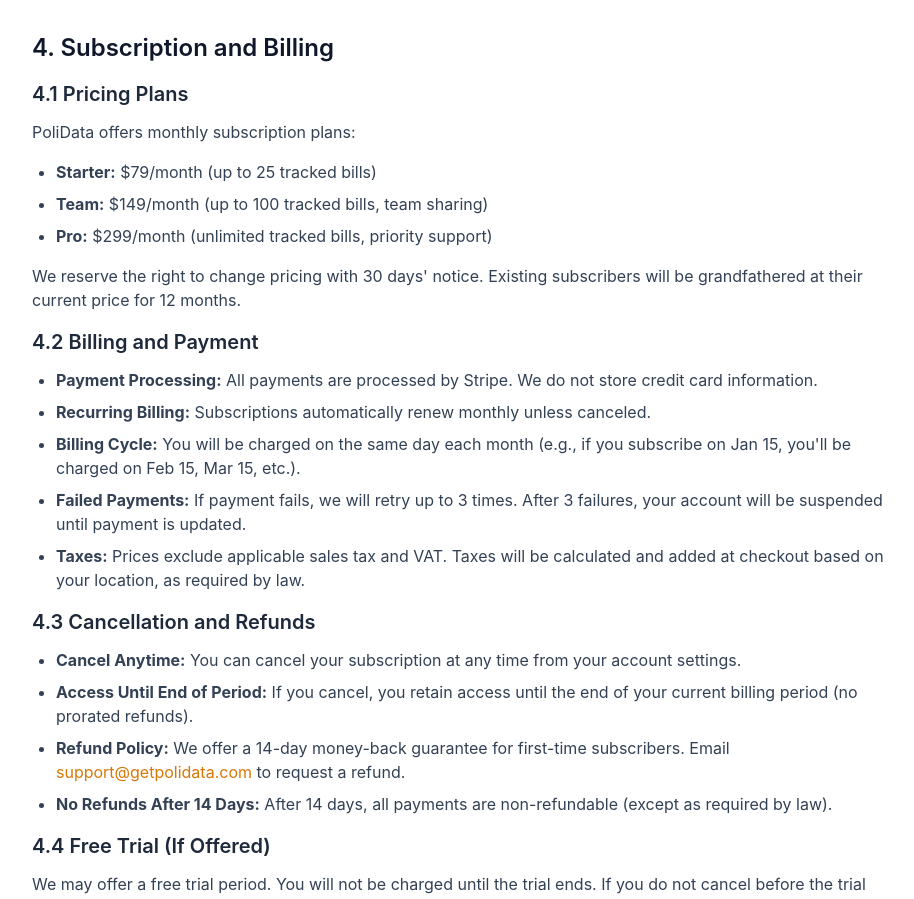
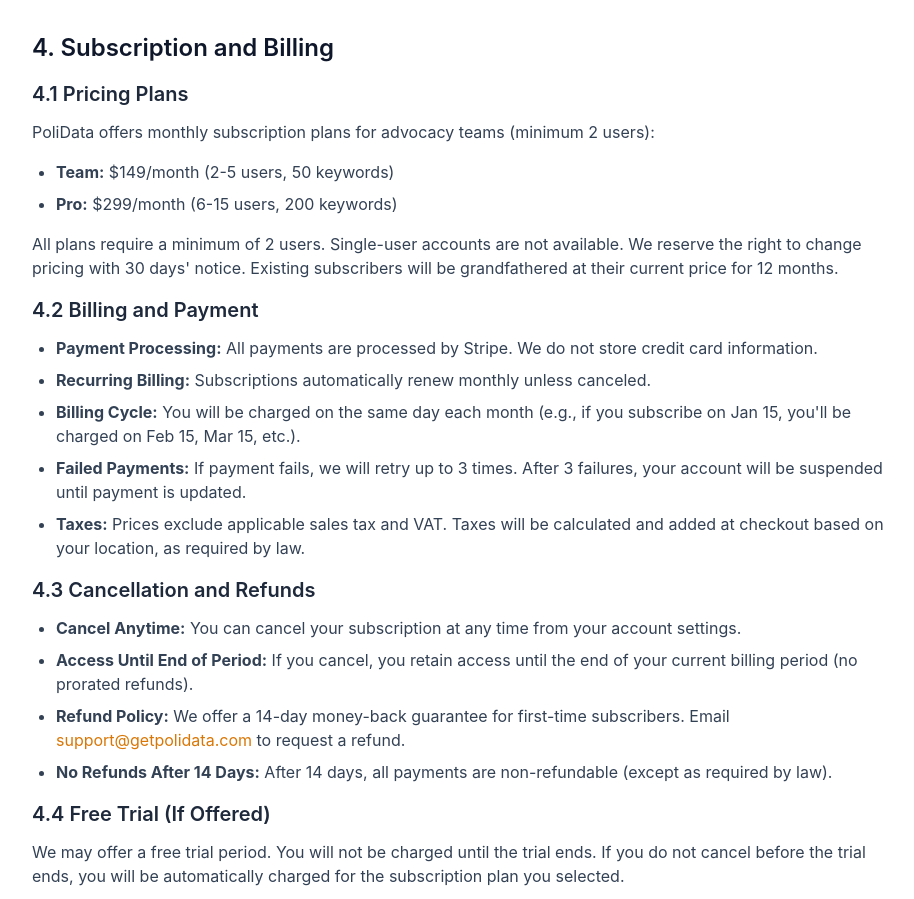
Before and after one commit to nilotellc/polidata-landing, a Next.js app: page /terms in a window 1280 px wide. Shown: the part 1265-2164 px from the top of the page, without its empty margins (176-1090 px from the left). Built offline with nearby package versions, Linux system fonts and the light colour scheme.

Commit message:
fix: update Terms of Service for team-only pricing

```diff
--- a/app/terms/page.tsx
+++ b/app/terms/page.tsx
@@ -88,15 +88,14 @@ export default function TermsOfService() {
 
             <h3 className="text-xl font-semibold text-slate-800 mb-3">4.1 Pricing Plans</h3>
             <p className="text-slate-700 mb-4">
-              PoliData offers monthly subscription plans:
+              PoliData offers monthly subscription plans for advocacy teams (minimum 2 users):
             </p>
             <ul className="list-disc pl-6 text-slate-700 mb-4 space-y-2">
-              <li><strong>Starter:</strong> $79/month (up to 25 tracked bills)</li>
-              <li><strong>Team:</strong> $149/month (up to 100 tracked bills, team sharing)</li>
-              <li><strong>Pro:</strong> $299/month (unlimited tracked bills, priority support)</li>
+              <li><strong>Team:</strong> $149/month (2-5 users, 50 keywords)</li>
+              <li><strong>Pro:</strong> $299/month (6-15 users, 200 keywords)</li>
             </ul>
             <p className="text-slate-700 mb-4">
-              We reserve the right to change pricing with 30 days&apos; notice. Existing subscribers will be grandfathered at their current price for 12 months.
+              All plans require a minimum of 2 users. Single-user accounts are not available. We reserve the right to change pricing with 30 days&apos; notice. Existing subscribers will be grandfathered at their current price for 12 months.
             </p>
 
             <h3 className="text-xl font-semibold text-slate-800 mb-3">4.2 Billing and Payment</h3>
```
